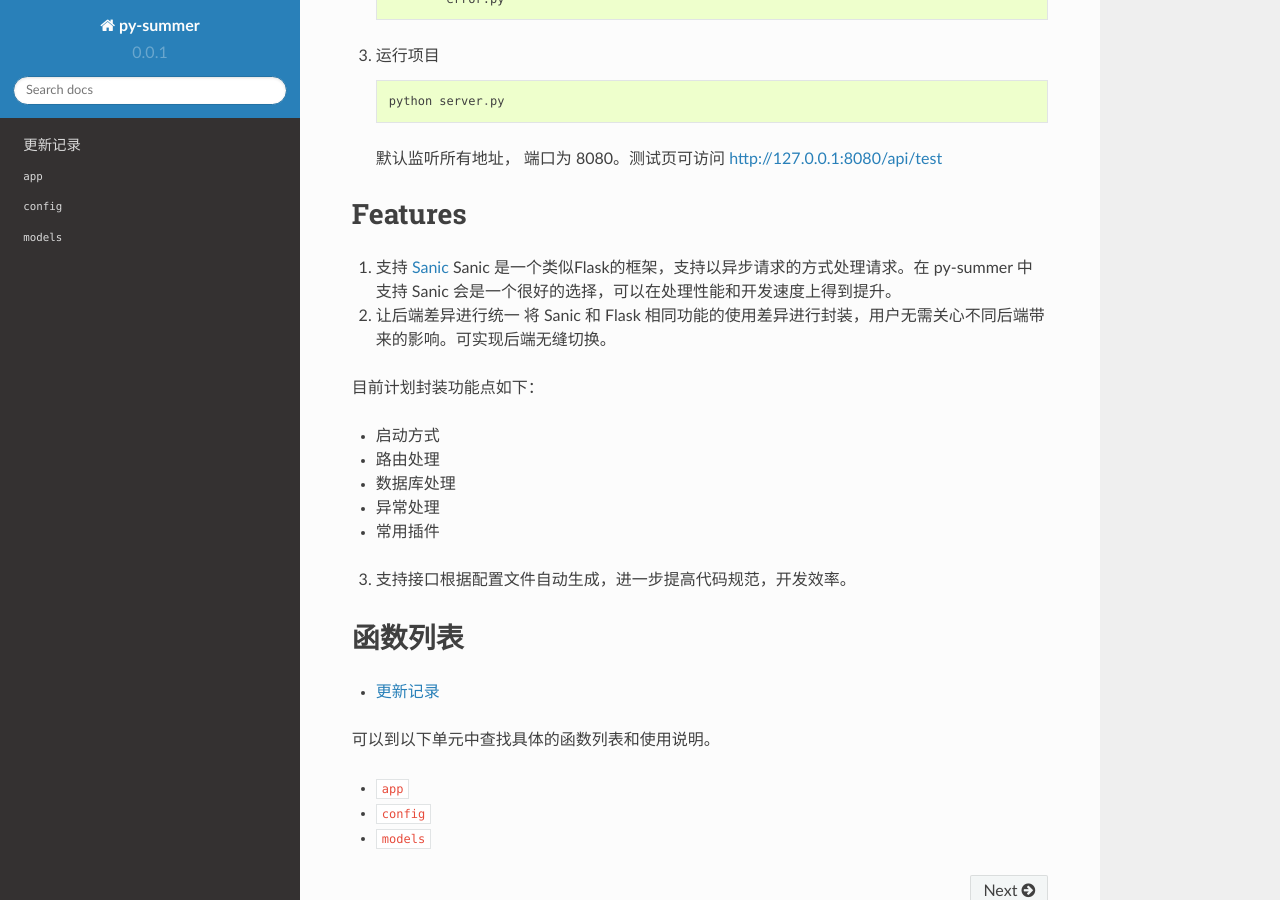
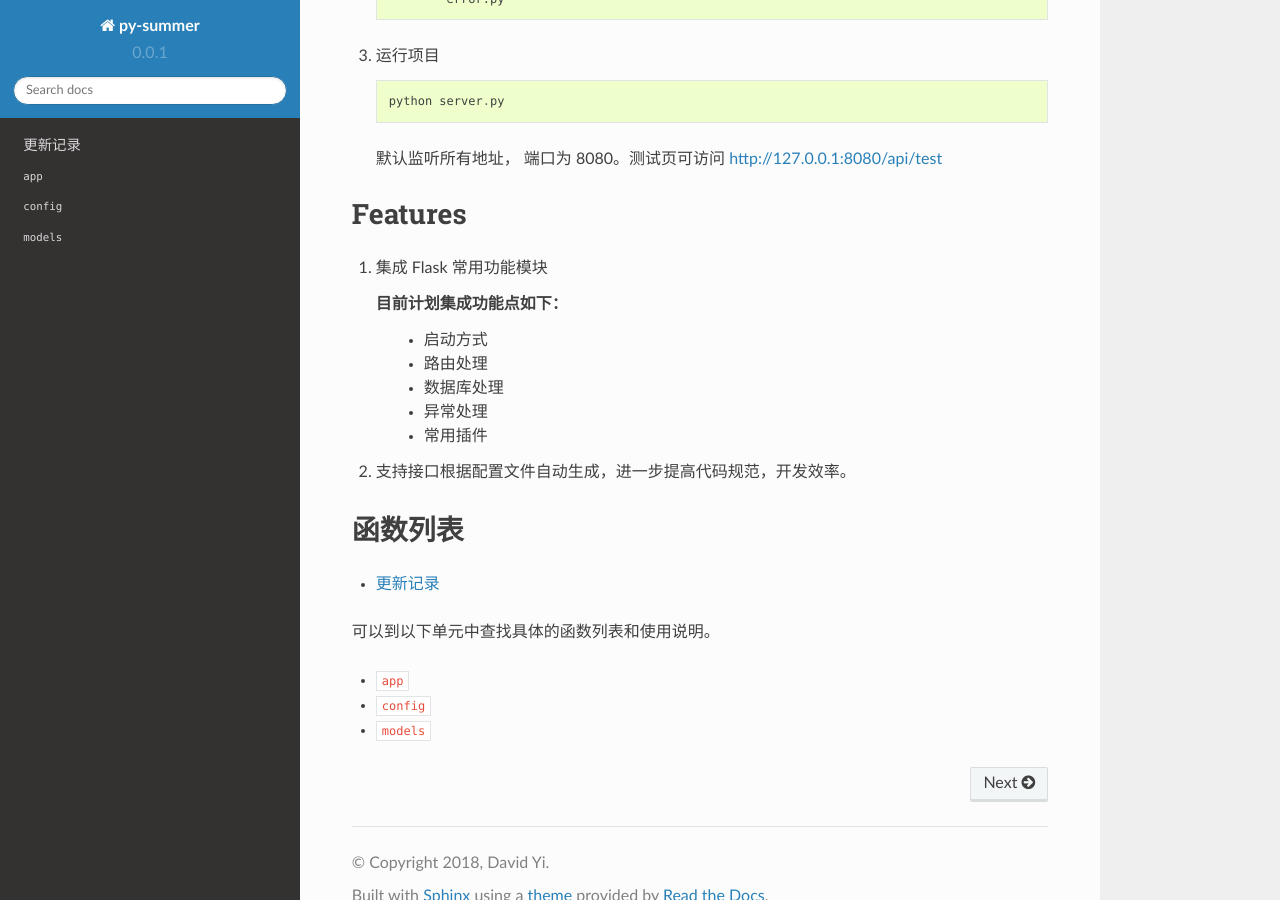
Before and after one commit to chinapnr/py-summer, a Sphinx documentation site: the page built from docs/index.rst, in a window 1280 px wide and 900 px high, scrolled down 1081 px. Built offline with Sphinx 7.4.7 and the Read the Docs theme 2.0.0, drawn with Linux system fonts in a browser that asks for light colours.

Commit message:
2018.11.13 v0.0.1, 修改 docs Features #20

```diff
--- a/docs/index.rst
+++ b/docs/index.rst
@@ -73,22 +73,17 @@ A Simple Example
 Features
 --------
 
-1. 支持 `Sanic <https://github.com/huge-success/sanic>`__ Sanic
-   是一个类似Flask的框架，支持以异步请求的方式处理请求。在 py-summer
-   中支持 Sanic 会是一个很好的选择，可以在处理性能和开发速度上得到提升。
+1. 集成 Flask 常用功能模块
 
-2. 让后端差异进行统一 将 Sanic 和 Flask
-   相同功能的使用差异进行封装，用户无需关心不同后端带来的影响。可实现后端无缝切换。
+   目前计划集成功能点如下：
+    -  启动方式
+    -  路由处理
+    -  数据库处理
+    -  异常处理
+    -  常用插件
 
-目前计划封装功能点如下：
 
--  启动方式
--  路由处理
--  数据库处理
--  异常处理
--  常用插件
-
-3. 支持接口根据配置文件自动生成，进一步提高代码规范，开发效率。
+2. 支持接口根据配置文件自动生成，进一步提高代码规范，开发效率。
 
 .. |Build Status| image:: https://travis-ci.org/chinapnr/py-summer.svg?branch=master
    :target: https://travis-ci.org/chinapnr/py-summer
```
